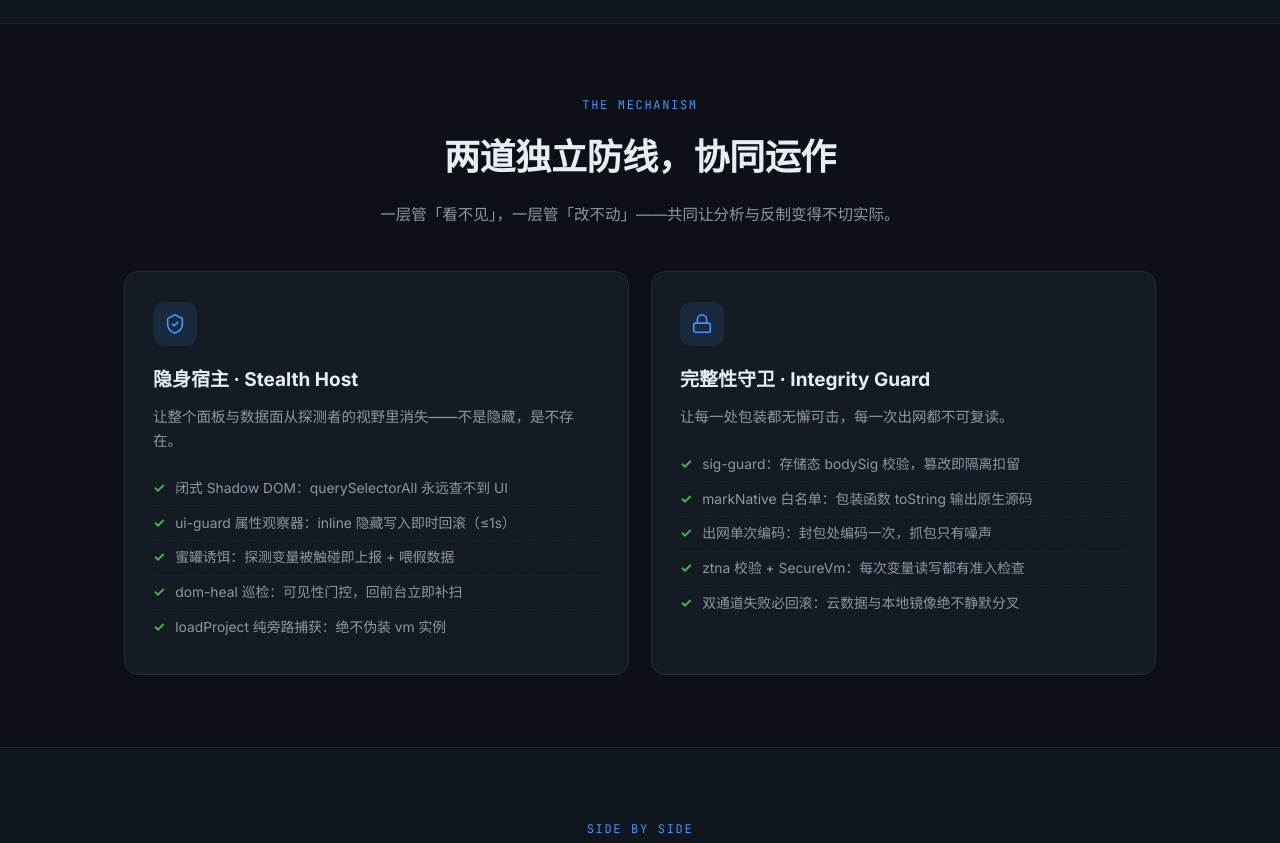
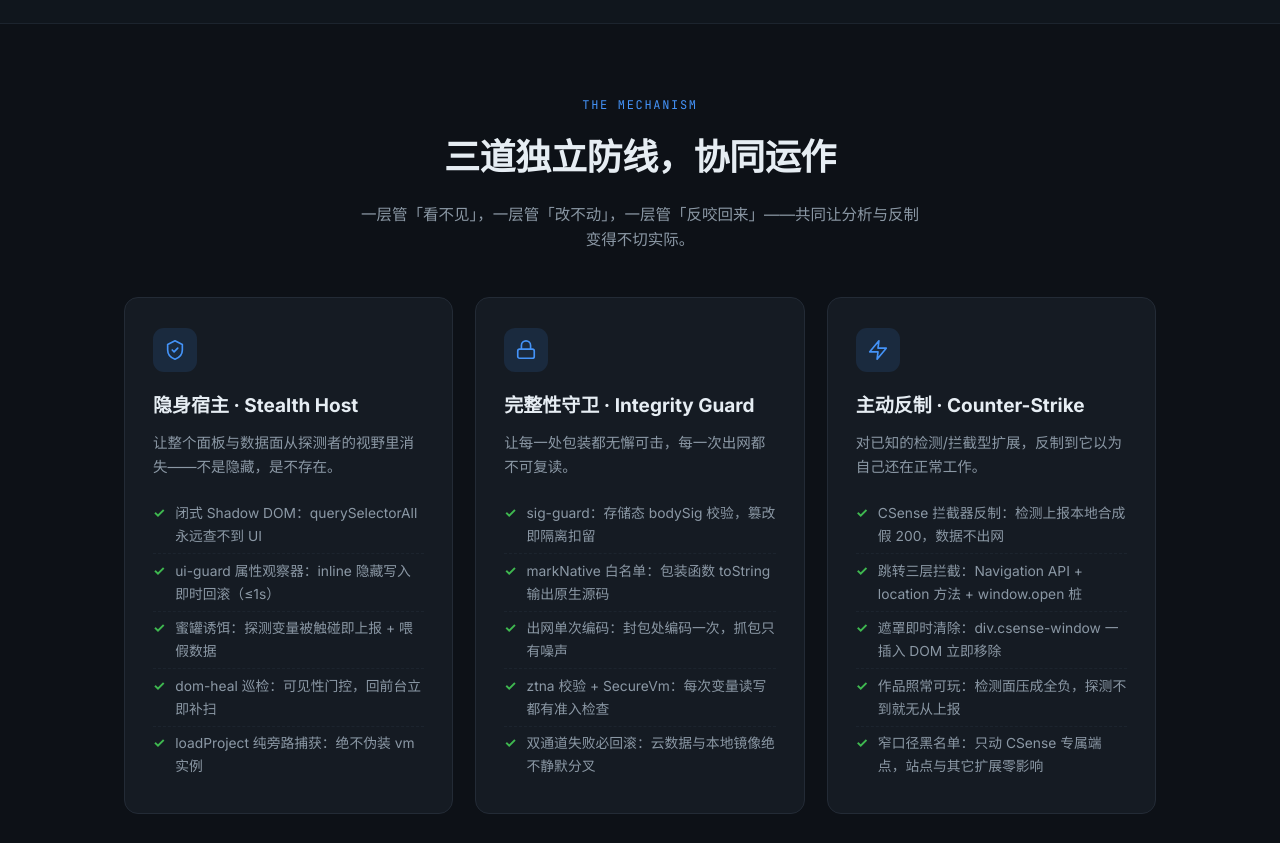
Before and after one commit to VaIMod/VaIMod.github.io, a plain HTML site: page index.html in a window 1280 px wide. Shown: the part 2060-2903 px from the top of the page. Drawn offline with Linux system fonts and the light colour scheme.

Commit message:
homepage: 更新为三道防线——新增主动反制（CSense 拦截器反制）卡 + 对比行 + FAQ

```diff
--- a/index.html
+++ b/index.html
@@ -92,7 +92,8 @@ section{padding:72px 0}
 .term-note{text-align:center;color:var(--faint);font-size:13px;margin-top:18px}
 
 /* ───── mechanism cards ───── */
-.mech{display:grid;grid-template-columns:1fr 1fr;gap:22px}
+.mech{display:grid;grid-template-columns:repeat(3,1fr);gap:22px}
+@media(max-width:1020px){.mech{grid-template-columns:1fr 1fr}}
 @media(max-width:860px){.mech{grid-template-columns:1fr}}
 .mcard{background:var(--panel);border:1px solid var(--border);border-radius:14px;padding:30px 28px;transition:.25s}
 .mcard:hover{border-color:rgba(68,147,248,.45);transform:translateY(-2px)}
@@ -262,11 +263,11 @@ xhr.<span class="f">send</span>(<span class="n">JSON</span>.<span class="f">stri
 <!-- ═══════════ 机制 ═══════════ -->
 <section id="mechanism">
   <div class="wrap">
-    <div class="sec-head rv">
-      <div class="kicker">The mechanism</div>
-      <h2>两道独立防线，协同运作</h2>
-      <p>一层管「看不见」，一层管「改不动」——共同让分析与反制变得不切实际。</p>
-    </div>
+      <div class="sec-head rv">
+        <div class="kicker">The mechanism</div>
+        <h2>三道独立防线，协同运作</h2>
+        <p>一层管「看不见」，一层管「改不动」，一层管「反咬回来」——共同让分析与反制变得不切实际。</p>
+      </div>
     <div class="mech rv">
       <div class="mcard">
         <div class="ic">
@@ -296,6 +297,20 @@ xhr.<span class="f">send</span>(<span class="n">JSON</span>.<span class="f">stri
           <li>双通道失败必回滚：云数据与本地镜像绝不静默分叉</li>
         </ul>
       </div>
+      <div class="mcard">
+        <div class="ic">
+          <svg width="22" height="22" viewBox="0 0 24 24" fill="none" stroke="currentColor" stroke-width="1.8" stroke-linecap="round" stroke-linejoin="round"><path d="M13 2L3 14h9l-1 8 10-12h-9l1-8z"/></svg>
+        </div>
+        <h3>主动反制 · Counter-Strike</h3>
+        <p>对已知的检测/拦截型扩展，反制到它以为自己还在正常工作。</p>
+        <ul>
+          <li>CSense 拦截器反制：检测上报本地合成假 200，数据不出网</li>
+          <li>跳转三层拦截：Navigation API + location 方法 + window.open 桩</li>
+          <li>遮罩即时清除：div.csense-window 一插入 DOM 立即移除</li>
+          <li>作品照常可玩：检测面压成全负，探测不到就无从上报</li>
+          <li>窄口径黑名单：只动 CSense 专属端点，站点与其它扩展零影响</li>
+        </ul>
+      </div>
     </div>
   </div>
 </section>
@@ -320,6 +335,7 @@ xhr.<span class="f">send</span>(<span class="n">JSON</span>.<span class="f">stri
           <tr><td class="feat">配置包</td><td><span class="x">✕</span>手改 localStorage</td><td><span class="v">✓</span>JSON 主配置（重命名 / 锁定 / value:"*"）</td></tr>
           <tr><td class="feat">插件系统</td><td><span class="x">✕</span>无</td><td><span class="v">✓</span>异步加载 / 刷新钩子 / 独立防火墙插件</td></tr>
           <tr><td class="feat">被拦请求通知</td><td><span class="x">✕</span>回调悬挂，axios 卡死</td><td><span class="v">✓</span>readystatechange/error/loadend 全量派发</td></tr>
+          <tr><td class="feat">检测型扩展反制</td><td><span class="x">✕</span>被上报、被跳转、被遮罩</td><td><span class="v">✓</span>CSense 反制：不出网 / 不跳转 / 不遮罩</td></tr>
         </tbody>
       </table>
     </div>
@@ -366,6 +382,10 @@ xhr.<span class="f">send</span>(<span class="n">JSON</span>.<span class="f">stri
       <h2>常见问题</h2>
     </div>
     <div class="faq rv">
+      <details>
+        <summary>作品作者装了「CSense 拦截器」会把我怎么样？</summary>
+        <div class="ans">CSense 拦截器是作品作者安装的检测扩展：扫描 DOM / vm / 存储指纹，命中就往第三方数据库上报，还可能跳转到 csdetected 页并注入遮罩挡住作品。VaIMod 内置 csense-guard：上报本地合成假 200 不出网、跳转三层拦截（含 location.href 直赋值）、遮罩一插入 DOM 立即移除——你以为它还在工作，它什么都拿不到。开 <code>vaimod_debug=1</code> 可查拦截计数。</div>
+      </details>
       <details>
         <summary>VaIMod 会被站点检测到吗？</summary>
         <div class="ans">检测的三个常用面——DOM、函数包装、网络流量——分别被闭式 Shadow DOM、markNative 白名单、单次出网编码覆盖。残余边界是 Tampermonkey 的注入时机（document-start 已是物理极限），若站点在脚本注入前就完成了全部初始化，那不是任何 userscript 能解决的。</div>
```
